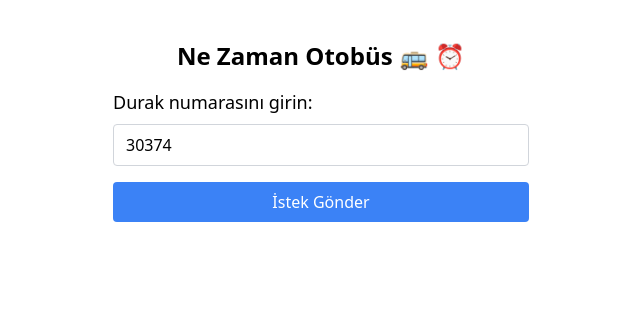
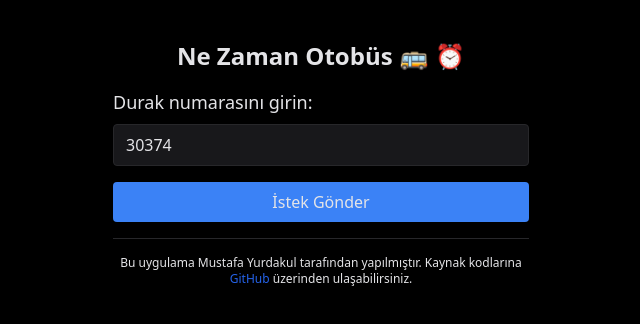
Before and after one commit to mustafayurdakul/when-bus, a React (Create React App) app: page / in a window 1280 px wide. Shown: the top 324 px of the page, without its empty margins (319-959 px from the left). Built offline with nearby package versions, Linux system fonts and the light colour scheme.

Commit message:
Some style changes.

```diff
--- a/src/App.tsx
+++ b/src/App.tsx
@@ -110,25 +110,25 @@ const App: React.FC = () => {
 	};
 
 	return (
-		<div className="container mx-auto max-w-md mt-10 px-4">
+		<div className="container mx-auto max-w-md mt-10 px-4 bg-black text-zinc-200">
 			<h1 className="text-2xl font-bold mb-4 text-center">Ne Zaman Otobüs 🚌 ⏰</h1>
 			<div className="mb-4">
 				<label
-					htmlFor="inputNumber"
+					htmlFor="busNumber"
 					className="block mb-2 text-lg font-medium"
 				>
 					Durak numarasını girin:
 				</label>
 				<input
-					type="number"
-					id="inputNumber"
-					className="w-full border border-gray-300 px-3 py-2 rounded"
+					type="text"
+					id="busNumber"
+					className="w-full border border-zinc-800 bg-zinc-900 text-zinc-200 px-3 py-2 rounded"
 					value={inputValue}
 					onChange={handleInputChange}
 				/>
 			</div>
 			<button
-				className="bg-blue-500 hover:bg-blue-600 text-white font-medium py-2 px-4 rounded w-full"
+				className="bg-blue-500 hover:bg-blue-600 text-zinc-200 font-medium py-2 px-4 rounded w-full"
 				onClick={sendPostRequest}
 				disabled={isLoading}
 			>
@@ -136,7 +136,7 @@ const App: React.FC = () => {
 					<div className="flex items-center justify-center">
 						<span className="mr-2">Yükleniyor</span>
 						<svg
-							className="animate-spin h-5 w-5 text-white"
+							className="animate-spin h-5 w-5 text-zinc-200"
 							xmlns="http://www.w3.org/2000/svg"
 							fill="none"
 							viewBox="0 0 24 24"
@@ -167,24 +167,24 @@ const App: React.FC = () => {
 			)}
 			<div className="mt-4">
 				{yaklasanBuses.length > 0 && (
-					<div>
-						<h2 className="text-lg font-bold mb-2">Yaklaşan Otobüsler:</h2>
+					<div className="border-t border-zinc-800 pt-4">
+						<h2 className="text-lg font-bold mb-4">Yaklaşan Otobüsler</h2>
 						{yaklasanBuses.map((item, index) => (
 							<div
 								key={index}
-								className="border border-gray-300 p-4 rounded mb-4"
+								className="bg-zinc-900 border border-zinc-800 p-4 rounded mb-4"
 							>
-								<span className="font-bold text-gray-900">{item.number}</span>
-								<span className="block text-xs text-gray-600 mb-3">
+								<span className="font-bold text-zinc-200">{item.number}</span>
+								<span className="block text-xs text-zinc-300 mb-3">
 									{item.description}
 								</span>
 								{item.remainingTime && (
-									<span className="block text-sm text-gray-600">
+									<span className="block text-sm text-zinc-300">
 										Kalan Süre: {item.remainingTime} Dakika
 									</span>
 								)}
 								{item.stopsLeft && (
-									<span className="block text-sm text-gray-600">
+									<span className="block text-sm text-zinc-300">
 										Kaldığı Durak: {item.stopsLeft}
 									</span>
 								)}
@@ -193,15 +193,15 @@ const App: React.FC = () => {
 					</div>
 				)}
 				{gecenBuses.length > 0 && (
-					<div>
-						<h2 className="text-lg font-bold mb-2">Tüm Otobüsler:</h2>
+					<div className="border-t border-zinc-800 pt-4">
+						<h2 className="text-lg font-bold mb-4">Tüm Otobüsler</h2>
 						{gecenBuses.map((item, index) => (
 							<div
 								key={index}
-								className="border border-gray-300 p-4 rounded mb-4"
+								className="bg-zinc-900 border border-zinc-800 p-4 rounded mb-4"
 							>
-								<span className="font-bold text-gray-900">{item.number}</span>
-								<span className="block text-xs text-gray-600">
+								<span className="font-bold text-zinc-200">{item.number}</span>
+								<span className="block text-xs text-zinc-300 mb-3">
 									{item.description}
 								</span>
 							</div>
@@ -209,6 +209,9 @@ const App: React.FC = () => {
 					</div>
 				)}
 			</div>
+			<div className="text-xs text-center border-t border-zinc-800 pt-4 my-4">
+				Bu uygulama Mustafa Yurdakul tarafından yapılmıştır. Kaynak kodlarına <a className="text-blue-600" href="https://github.com/mustafayurdakul/when-bus">GitHub</a> üzerinden ulaşabilirsiniz.
+			</div>
 		</div>
 	);
 };
--- a/src/index.css
+++ b/src/index.css
@@ -1,3 +1,8 @@
 @tailwind base;
 @tailwind components;
 @tailwind utilities;
+
+html,
+body {
+	background-color: #000;
+}
```
